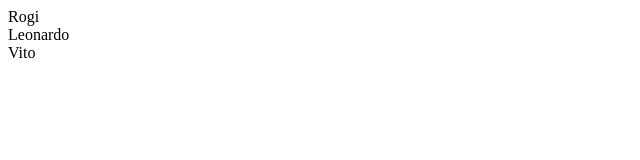
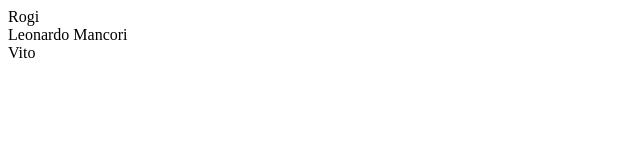
Before and after one commit to leorospo/euso, a plain HTML site: page public/index.html in a window 1280 px wide. Shown: the full height of the page, 0-640 px from the left. Drawn offline with Linux system fonts and the light colour scheme; some packages are replaced by stand-ins of ours.

Commit message:
Aggiungo il mio cognome

```diff
--- a/public/index.html
+++ b/public/index.html
@@ -20,7 +20,7 @@
   </head>
   <body>
     <div>Rogi</div>
-    <div>Leonardo</div>
+    <div>Leonardo Mancori</div>
     <div>Vito</div>
   </body>
 </html>
```
